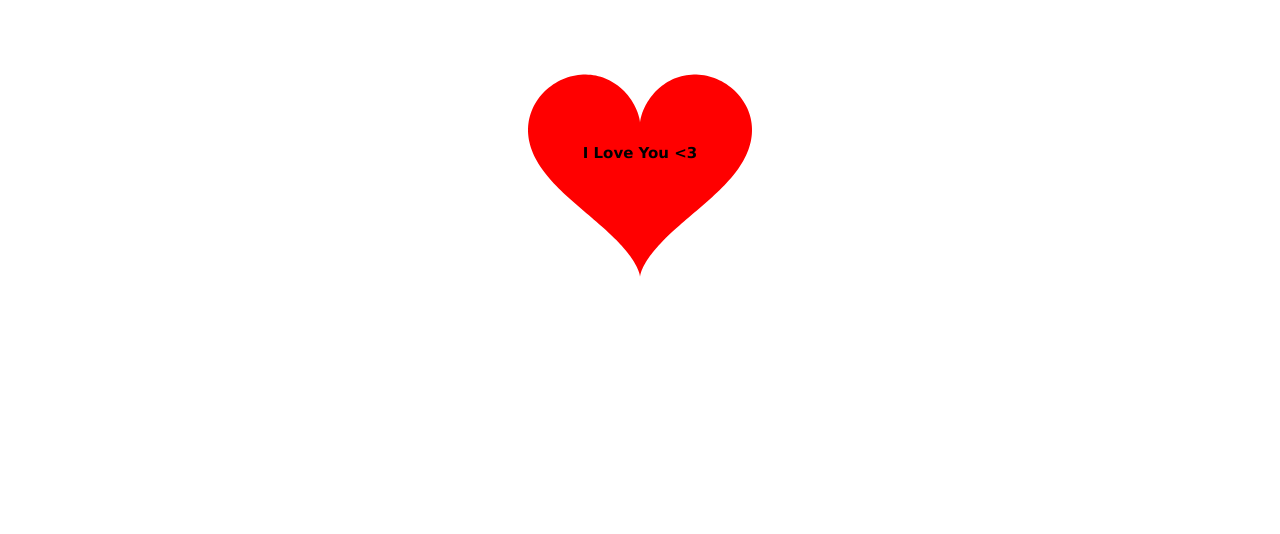
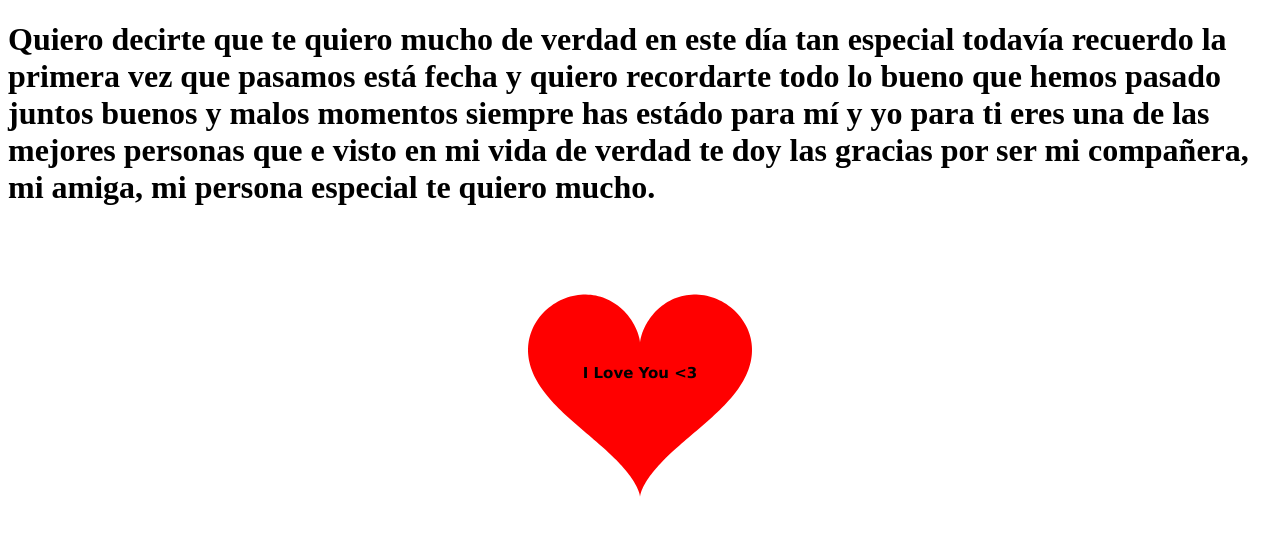
Before and after one commit to LuisSantiago17/Para-ti, a plain HTML site: page python y html.html in a window 1280 px wide. Drawn offline with Linux system fonts and the light colour scheme.

Commit message:
Actualizar python y html.html

```diff
--- a/python y html.html
+++ b/python y html.html
@@ -4,7 +4,9 @@
 <head>
     <meta charset="UTF-8">
     <meta name="viewport" content="width=device-width, initial-scale=1.0">
-    <title>I Love You</title>
+    <title>Te quiero mucho Angela</title>
+<h1> Quiero decirte que te quiero mucho de verdad en este día tan especial todavía recuerdo la primera vez que pasamos está fecha y quiero recordarte todo lo bueno que hemos pasado juntos buenos y malos momentos siempre has estádo para mí y yo para ti eres una de las mejores personas que e visto en mi vida de verdad te doy las gracias por ser mi compañera, mi amiga,
+mi persona especial te quiero mucho. </h1>
     <style>
         canvas {
             background-color: white;
```
